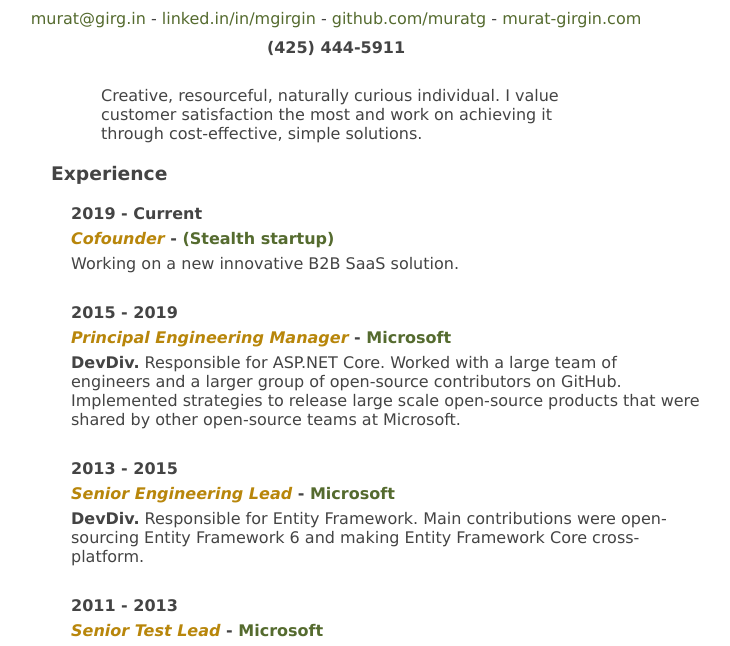
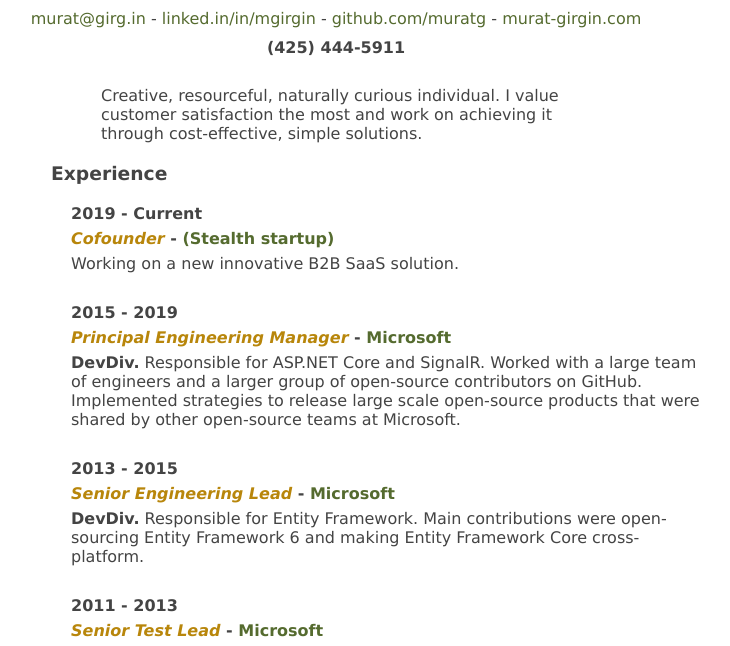
Before and after one commit to muratg/resume, a plain HTML site: page index.html in a window 1280 px wide. Shown: the part 118-764 px from the top of the page, without its empty margins (304-1034 px from the left). Drawn offline with Linux system fonts and the light colour scheme.

Commit message:
+ SignalR

```diff
--- a/index.html
+++ b/index.html
@@ -193,7 +193,7 @@
         <div class="section">
             <p><b>2015 - 2019</b></p>
             <p><h4><label>Principal Engineering Manager</label> - <a href="https://microsoft.com">Microsoft</a></h4></p>
-            <span><b>DevDiv.</b> Responsible for ASP.NET Core. Worked with a large team of engineers and a
+            <span><b>DevDiv.</b> Responsible for ASP.NET Core and SignalR. Worked with a large team of engineers and a
                 larger group of open-source contributors on GitHub.
                 Implemented strategies to release large scale open-source products that were shared by other open-source teams at Microsoft.</span>
         </div>
```
